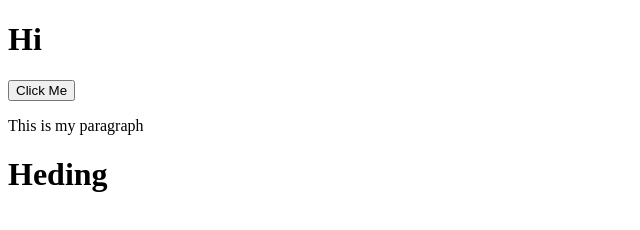
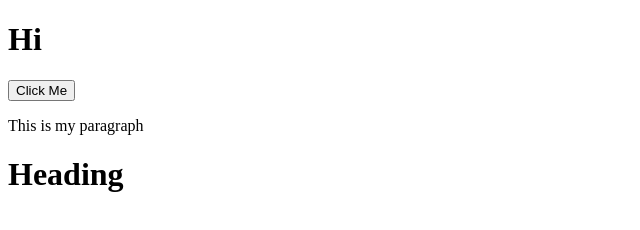
Before and after one commit to dnyaneshwarshetkar/sample-git-project, a plain HTML site: page index.html in a window 1280 px wide. Shown: the full height of the page, 0-640 px from the left. Drawn offline with Linux system fonts and the light colour scheme.

Commit message:
Heading spelling Corrected

```diff
--- a/index.html
+++ b/index.html
@@ -12,6 +12,6 @@
 
     <p>This is my paragraph</p>
 
-    <h1> Heding</h1>
+    <h1> Heading</h1>
 </body>
 </html>
```
